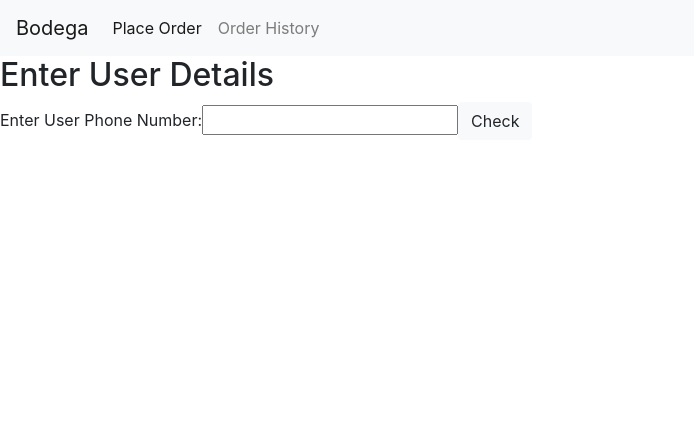
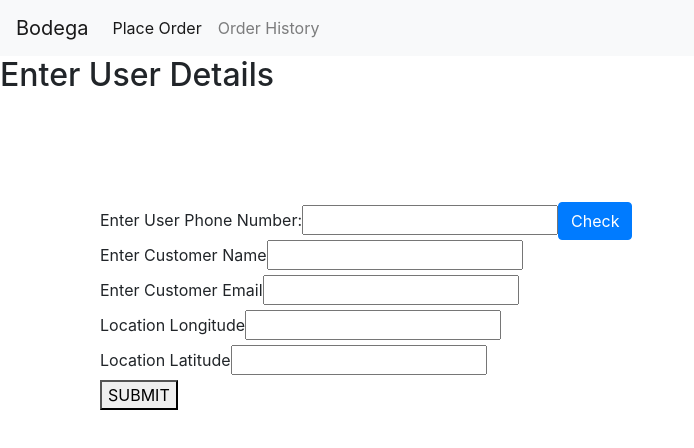
Before and after one commit to muzammilosman/bodega, an Angular app: page / in a window 1280 px wide. Shown: the top 448 px of the page, without its empty margins (0-694 px from the left). Built offline with nearby package versions, Linux system fonts and the light colour scheme.

Commit message:
User creation and dynamic input form

```diff
--- a/src/app/app.module.ts
+++ b/src/app/app.module.ts
@@ -1,6 +1,8 @@
 import { BrowserModule } from '@angular/platform-browser';
 import { NgModule } from '@angular/core';
 import { RouterModule, Routes } from '@angular/router';
+import { FormsModule, ReactiveFormsModule} from '@angular/forms';
+import {HttpClientModule} from '@angular/common/http';
 
 import { AppComponent } from './app.component';
 import { NavbarComponent } from './components/navbar/navbar.component';
@@ -21,6 +23,9 @@ const appRoutes: Routes = [
   ],
   imports: [
     BrowserModule,
+    FormsModule,
+    HttpClientModule,
+    ReactiveFormsModule,
     RouterModule.forRoot(appRoutes)
   ],
   providers: [],
--- a/src/app/components/place-order/place-order.component.html
+++ b/src/app/components/place-order/place-order.component.html
@@ -1,7 +1,14 @@
-<div class="component-header">
-    <h2>Enter Your Items</h2>
+<div class="col-md-12">
+    <button (click)="addItem()" type="button" class="btn btn-primary">ADD ITEM</button>
+</div>
+
+<div formArrayName="items"
+  *ngFor="let item of orderForm.get('items').controls; let i = index;">
+  <div [formGroupName]="i">
+    <input formControlName="productName" placeholder="Item name">
+    <input formControlName="brand" placeholder="Item brand">
+    <input formControlName="quantity" placeholder="Quantity">
   </div>
 
-  <div class="userdetail">
-    <p>Building</p>
-  </div>
+  Chosen name: {{ orderForm.controls.items.controls[i].controls.name.value }}
+</div>
--- a/src/app/components/place-order/place-order.component.ts
+++ b/src/app/components/place-order/place-order.component.ts
@@ -1,4 +1,6 @@
 import { Component, OnInit } from '@angular/core';
+import { FormBuilder, FormGroup, FormArray } from '@angular/forms';
+
 
 @Component({
   selector: 'app-place-order',
@@ -7,9 +9,31 @@ import { Component, OnInit } from '@angular/core';
 })
 export class PlaceOrderComponent implements OnInit {
 
-  constructor() { }
+  orderForm: FormGroup;
+  items: FormArray;
+
+  constructor(public fb: FormBuilder) { }
 
   ngOnInit() {
+    this.orderForm = this.fb.group({
+      customerName: '',
+      items: this.fb.array([this.createItem()])
+    });
+  }
+
+  addItem(): void {
+    this.items = this.orderForm.get('items') as FormArray;
+    console.log(this.items.value);
+    this.items.push(this.createItem());
+    console.log('Items after push' + this.items);
+  }
+
+  createItem(): FormGroup {
+    return this.fb.group({
+      productName: '',
+      brand: '',
+      quantity: ''
+    });
   }
 
 }
--- a/src/app/components/user-check/user-check.component.css
+++ b/src/app/components/user-check/user-check.component.css
@@ -0,0 +1,3 @@
+.userdetail{
+    padding: 100px 100px;
+}
--- a/src/app/components/user-check/user-check.component.html
+++ b/src/app/components/user-check/user-check.component.html
@@ -2,10 +2,24 @@
     <h2>Enter User Details</h2>
   </div>
 
+
+
   <div class="userdetail">
-    <form>
+    <form class="customform">
       <label for="phone">Enter User Phone Number: </label>
-      <input type="text"  name="phone" #phone>
-      <button class="btn btn-light">Check</button>
+      <input type="text" [(ngModel)]="phone"  name="phone" #customerphone>
+      <button class="btn btn-primary" (click)="checkuser()">Check</button>
+      <p *ngIf="userFound">Username found: {{userDetail.user.username}}</p>
+      <div *ngIf="!userFound">
+          <label for="name">Enter Customer Name</label>
+          <input type="text" name="name" [(ngModel)]="name" #customername><br>
+          <label for="email">Enter Customer Email</label>
+          <input type="text" name="email" [(ngModel)]="email" #customeremail><br>
+          <label for="longitude">Location Longitude</label>
+          <input type="text" name="longitude" [(ngModel)]="longitude" #customerlongitude><br>
+          <label for="latitude">Location Latitude</label>
+          <input type="text" name="latitude" [(ngModel)]="latitude" #customerlatitude><br>
+          <button (click)="addNewUser()" >SUBMIT</button>
+      </div>
     </form>
   </div>
--- a/src/app/components/user-check/user-check.component.ts
+++ b/src/app/components/user-check/user-check.component.ts
@@ -1,4 +1,10 @@
 import { Component, OnInit } from '@angular/core';
+import { HttpClient, HttpErrorResponse, HttpHeaders } from '@angular/common/http';
+import { catchError } from 'rxjs/operators';
+import { throwError, Observable } from 'rxjs';
+import {} from '@angular/forms';
+
+import { UserservicesService } from '../../services/userservices.service';
 
 @Component({
   selector: 'app-user-check',
@@ -7,9 +13,32 @@ import { Component, OnInit } from '@angular/core';
 })
 export class UserCheckComponent implements OnInit {
 
-  constructor() { }
+  phone: string;
+  name: string;
+  email: string;
+  latitude: string;
+  longitude: string;
+  userFound = false;
+
+  userDetail: any;
+  constructor(private userservice: UserservicesService) { }
 
   ngOnInit() {
   }
 
+  checkuser() {
+    this.userservice.userCheck(this.phone).subscribe(data => {
+      this.userDetail = data;
+      this.userFound = true;
+    },
+    error => {
+      this.userFound = false;
+      console.log( 'Error message' + error);
+    });
+  }
+
+  addNewUser() {
+    this.userservice.addUser(this.phone, this.email);
+  }
+
 }
--- /dev/null
+++ b/src/app/services/userservices.service.ts
@@ -0,0 +1,41 @@
+import { Injectable } from '@angular/core';
+import { HttpClient, HttpErrorResponse, HttpHeaders } from '@angular/common/http';
+import { map, catchError, retry } from 'rxjs/operators';
+import { throwError, Observable } from 'rxjs';
+import { error } from 'util';
+import { analyzeFile } from '@angular/compiler';
+
+@Injectable({
+  providedIn: 'root'
+})
+export class UserservicesService {
+
+  constructor(public http: HttpClient) { }
+
+  // tslint:disable-next-line:no-shadowed-variable
+  handleerror(error: HttpErrorResponse) {
+    console.log(error);
+  }
+
+  userCheck(phone) {
+    return this.http.get('https://bodega.eygert.com/api/users/fetchUser?phone=' + phone);
+  }
+
+  addUser(phone, email) {
+    const Headers = {
+      "phone": phone,
+      "username": phone,
+      "email": email,
+      "emailVerified": true ,
+      "password": 'abc'
+    };
+
+    console.log(Headers);
+
+    this.http.post('https://bodega.eygert.com/api/users' ,  Headers).subscribe(data => {
+      alert('User created' + data);
+  });
+  }
+
+
+}
```
Also changed, not shown: 1 other file (tests, documents, lock files or other folders).
